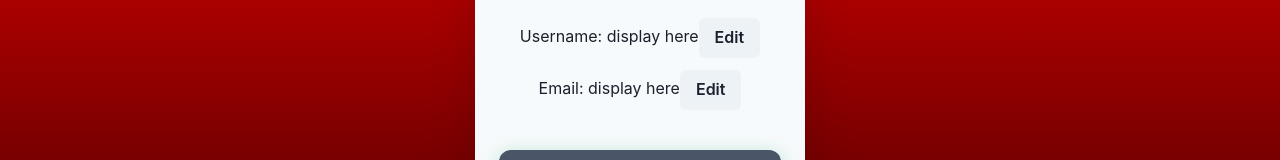
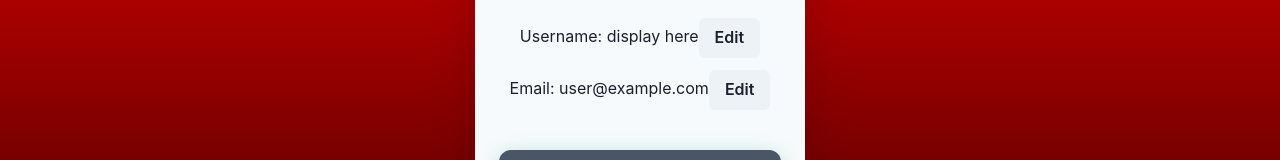
Before and after one commit to banthedev/trainboard, a React (Create React App) app: page /profile in a window 1280 px wide. Shown: the part 265-425 px from the top of the page. Built offline with nearby package versions, Linux system fonts and the light colour scheme; no server answers; sample sign-in values are in the browser's storage.

Commit message:
Display email on /profile
This commit uses the UserAuth hook to aggregate the user's email and displays it in /profile

```diff
--- a/src/pages/Profile.js
+++ b/src/pages/Profile.js
@@ -16,8 +16,13 @@ import {
     Button,
     useColorModeValue,
   } from '@chakra-ui/react';
+import { UserAuth } from "../context/AuthContext";
+
 
 export default function Explore() {
+
+    const { user } = UserAuth();
+
     return (
         <div>
             <Background />
@@ -60,7 +65,7 @@ export default function Explore() {
             </ListItem>
             <ListItem>
 
-              Email: display here
+              Email: {user.email}
               <Button>Edit</Button>
             </ListItem>
           </List>
```
